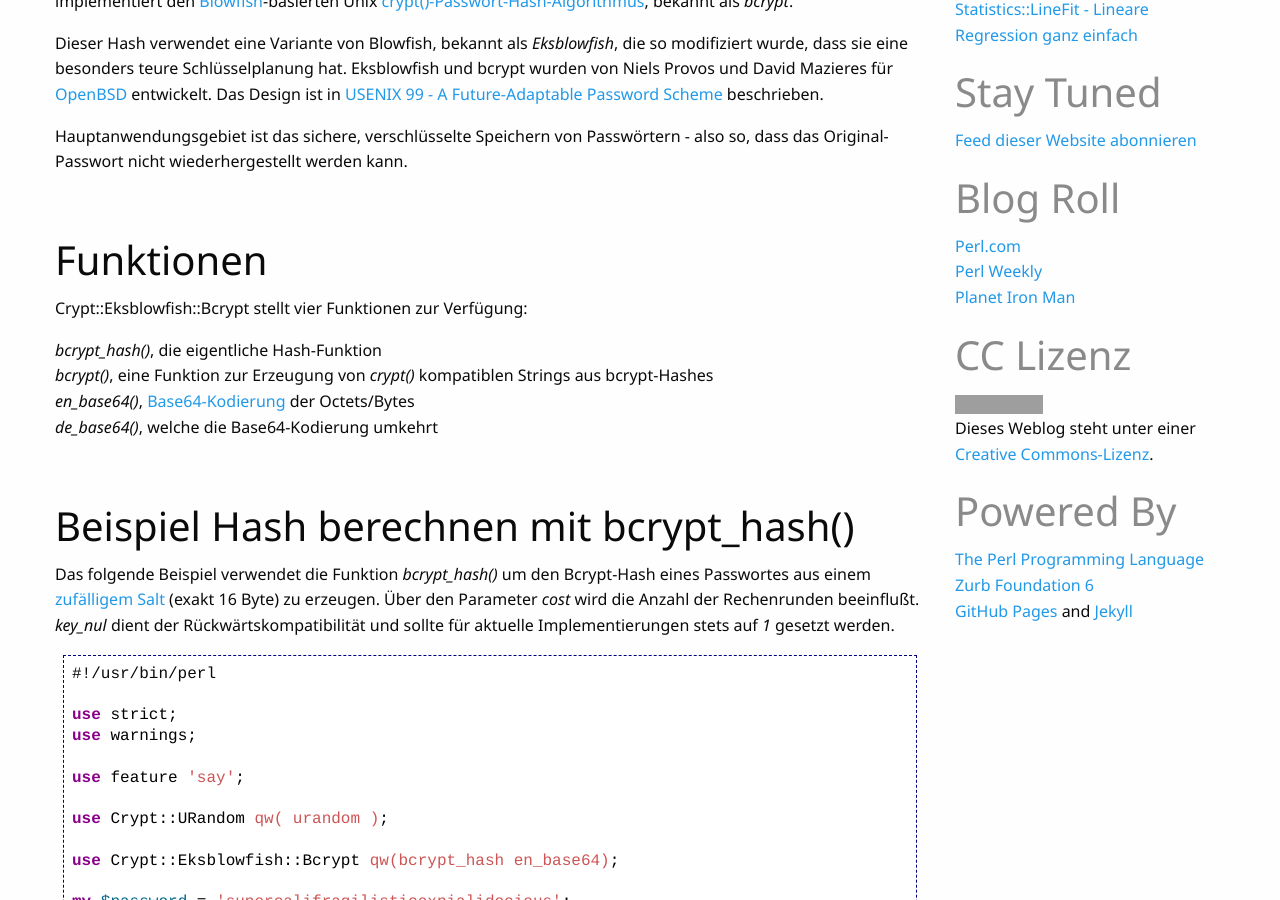
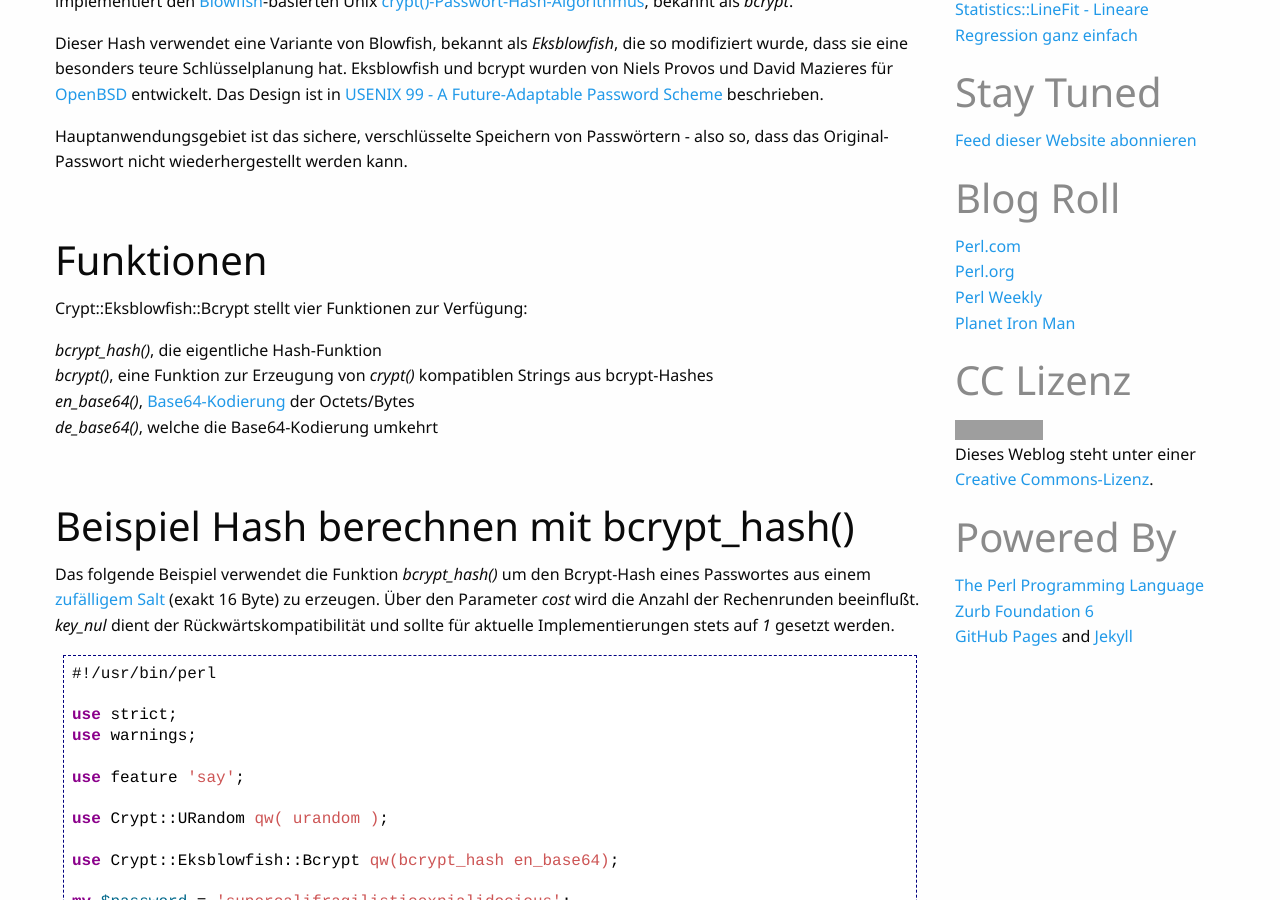
Before and after one commit to perl-howto/perl-howto.github.io, a Jekyll site: the page built from index.html, in a window 1280 px wide and 900 px high, scrolled down 505 px. Built offline with Jekyll 4.4.1, drawn with Linux system fonts in a browser that asks for light colours; grey boxes are pictures that could not be loaded.

Commit message:
Update BlogRoll - Added Perl.org - Updated links to use https

```diff
--- a/_includes/sidebar/blogroll-sidebar.html
+++ b/_includes/sidebar/blogroll-sidebar.html
@@ -1,8 +1,9 @@
       <div>
         <h2 class="subheader">Blog Roll</h2>
         <ul class="no-bullet">
-          <li><a href="http://perl.com/">Perl.com</a></li>
-          <li><a href="http://perlweekly.com/">Perl Weekly</a></li>
+          <li><a href="https://www.perl.com/">Perl.com</a></li>
+          <li><a href="https://www.perl.org/">Perl.org</a></li>
+          <li><a href="https://perlweekly.com/">Perl Weekly</a></li>
           <li><a href="http://ironman.enlightenedperl.org/">Planet Iron Man</a></li>
         </ul>
       </div>
```
